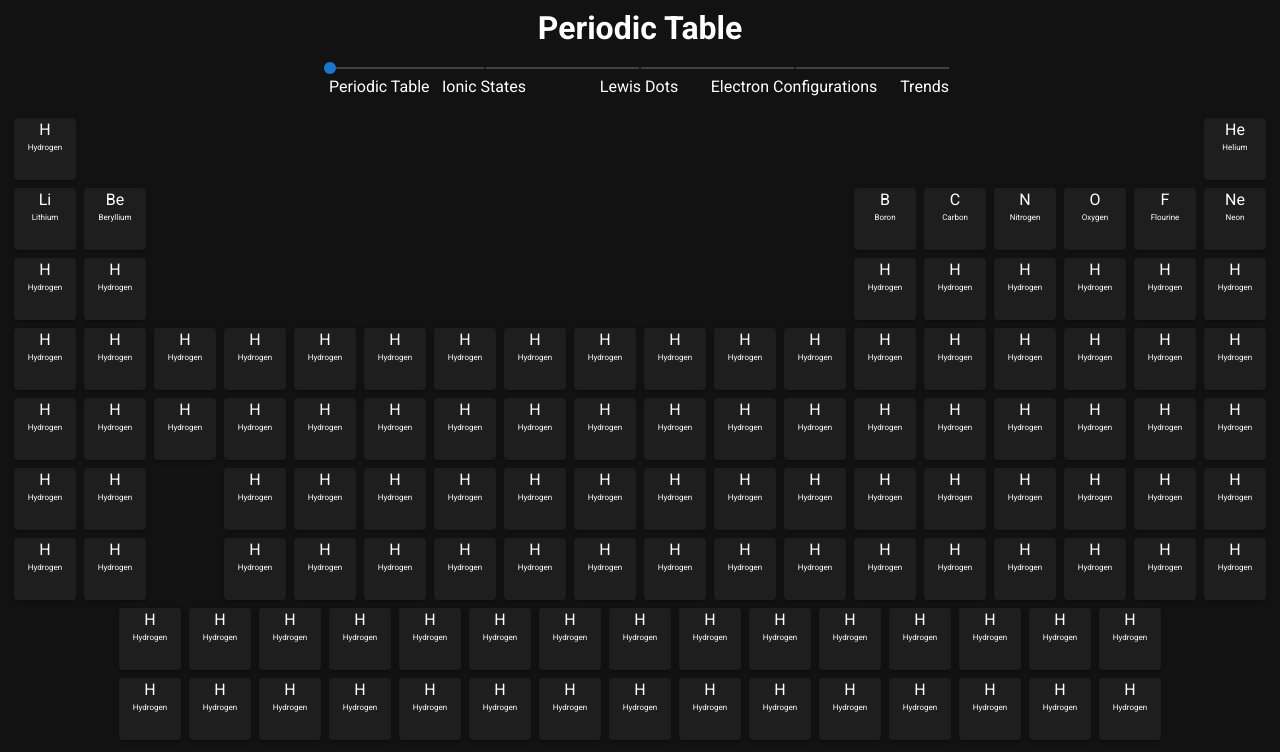
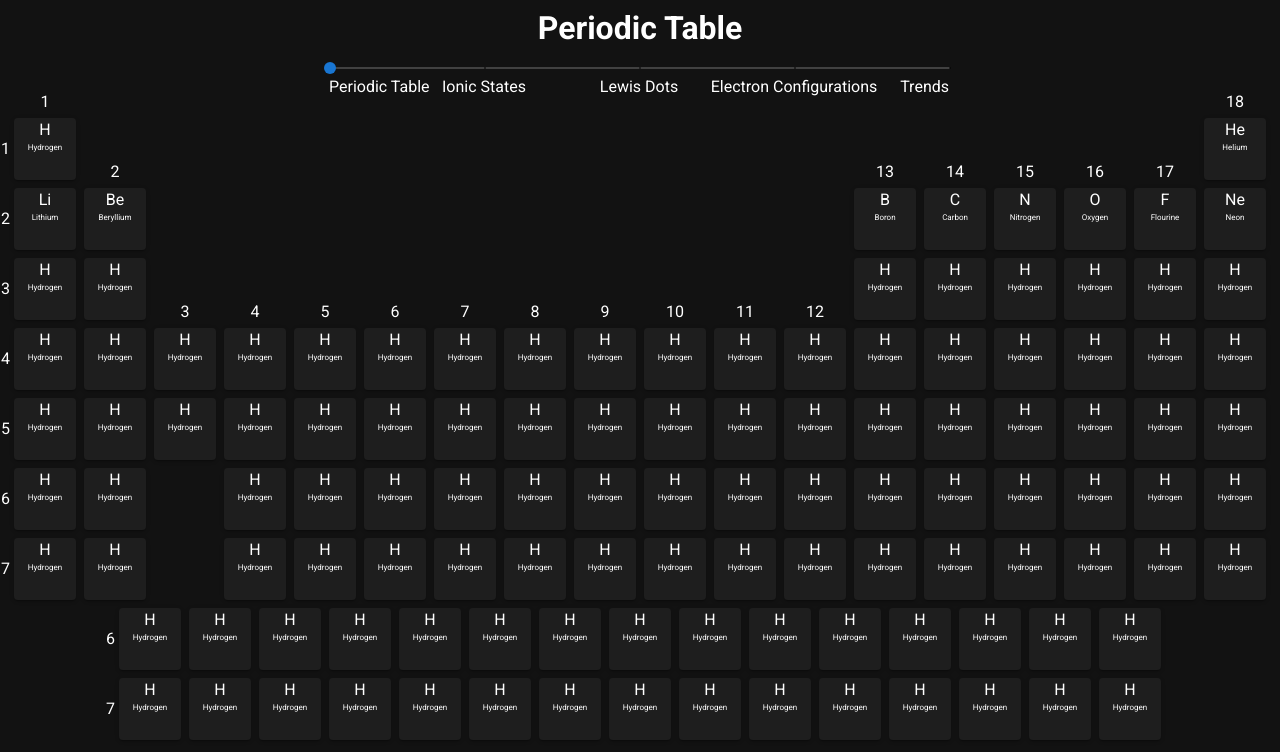
Before and after one commit to wdmatthews/periodic-table, a Nuxt app: page / in a window 1280 px wide. Shown: the top 752 px of the page. Built offline with nearby package versions, Linux system fonts and the light colour scheme.

Commit message:
Added groups and periods

```diff
--- a/components/EmptyCell.vue
+++ b/components/EmptyCell.vue
@@ -5,6 +5,7 @@
     :color="color"
     :flat="color == 'transparent'"
     class="ma-1"
+    style="display: relative;"
   >
     <slot />
   </v-card>
--- a/components/TableCell.vue
+++ b/components/TableCell.vue
@@ -1,5 +1,17 @@
 <template>
   <EmptyCell :color="color">
+    <span
+      v-show="periodNumber != 0"
+      style="position: absolute; top: 50%; left: -4px; transform: translate(-100%, -50%);"
+    >
+      {{ periodNumber }}
+    </span>
+    <span
+      v-show="groupNumber != 0"
+      style="position: absolute; left: 50%; top: -4px; transform: translate(-50%, -100%);"
+    >
+      {{ groupNumber }}
+    </span>
     <div v-show="view == 'Periodic Table'">
       <p
         class="symbol ma-0 text-center"
@@ -43,6 +55,14 @@ export default {
       type: String,
       default: '',
     },
+    periodNumber: {
+      type: Number,
+      default: 0,
+    },
+    groupNumber: {
+      type: Number,
+      default: 0,
+    },
   },
 }
 </script>
--- a/pages/index.vue
+++ b/pages/index.vue
@@ -1,7 +1,10 @@
 <template>
   <div>
     <ViewControls @set-view="view = $event" />
-    <div class="pa-1">
+    <div
+      class="pa-1"
+      style="relative"
+    >
       <v-row
         v-for="(row, r) in rows"
         :key="`row-${r}`"
@@ -13,6 +16,9 @@
           :key="`row-${r}-left-${c}`"
           :element="elements[row.firstElement + c - 1]"
           :view="view"
+          :period-number="c == 1 ? (r <= 6 ? r + 1 : r - 1) : 0"
+          :group-number="(r == 0 || c > rows[r - 1].left && c <= groupCount - rows[r - 1].right && r < 4)
+            ? c : 0"
         />
         <EmptyCell
           v-if="row.middle > 0"
@@ -23,6 +29,8 @@
           :key="`row-${r}-right-${c}`"
           :element="elements[row.firstElement + row.left + c - 1]"
           :view="view"
+          :group-number="(r == 0 || c + row.left + row.middle <= groupCount - rows[r - 1].right && r < 2)
+            ? c + row.left + row.middle : 0"
         />
       </v-row>
     </div>
@@ -30,12 +38,13 @@
 </template>
 
 <script>
-import { rows } from '@/assets/data/grid'
+import { rows, groupCount } from '@/assets/data/grid'
 import elements from '@/assets/data/elements'
 
 export default {
   data: vm => ({
     rows,
+    groupCount,
     elements,
     view: '',
   }),
```
